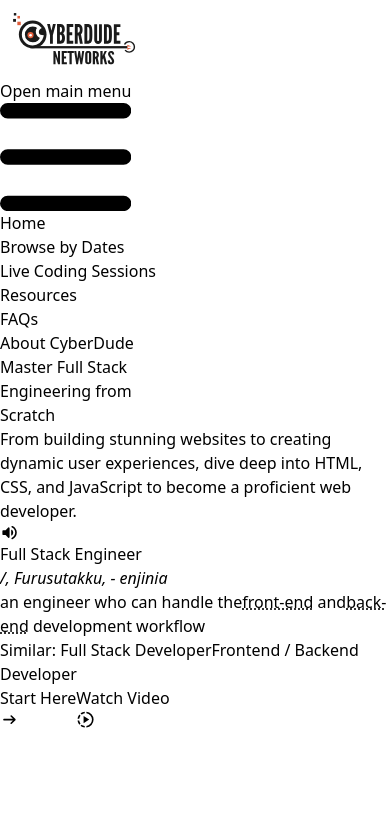
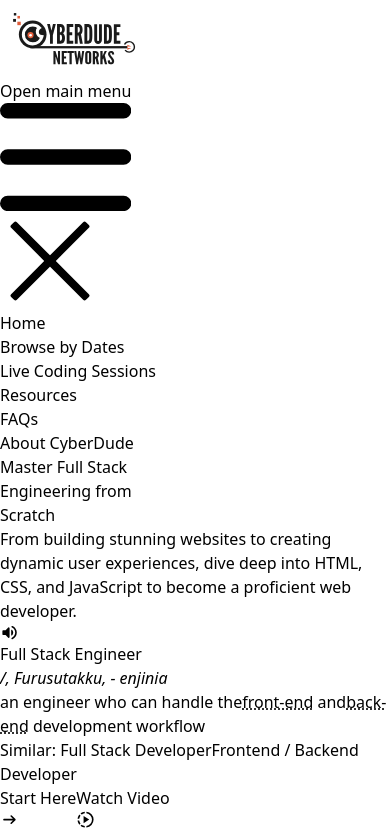
Before and after one commit to anburocky3/cyberdude-internship-app, a React (Vite) app: page / in a window 390 px wide. Shown: the top 830 px of the page. Built offline with nearby package versions, Linux system fonts and the light colour scheme.

Commit message:
added mobile responsive nav menu

```diff
--- a/src/components/TheNavbar.tsx
+++ b/src/components/TheNavbar.tsx
@@ -1,4 +1,5 @@
 import { NavLink } from "react-router-dom";
+import { useState } from "react";
 import CyberDudeLogoBlack from "../assets/cyberdude-logo-black.svg";
 // import CyberDudeLogoWhite from "../assets/cyberdude-logo-white.svg";
 import { HeaderMenu } from "@/types";
@@ -31,7 +32,14 @@
   );
 }
 
+// function to display the navMenu in mobile
+
 export default function TheNavbar() {
+  const [istoggleMenu, setIstoggleMenu] = useState(true);
+  const toggleMenu = () => {
+    setIstoggleMenu(!istoggleMenu);
+  };
+
   return (
     <header className="fixed inset-x-0 z-50  bg-orange-50 px-10 py-5">
       <div className="container mx-auto flex items-center justify-between">
@@ -39,15 +47,17 @@
           <img src={CyberDudeLogoBlack} alt="CyberDude logo" width={140} />
         </div>
         <button
+          id="hamburger-menu"
+          onClick={toggleMenu}
           data-collapse-toggle="navbar-default"
           type="button"
-          className="inline-flex h-10 w-10 items-center justify-center rounded-lg p-2 text-sm text-orange-500 hover:bg-gray-100 focus:outline-none focus:ring-2 focus:ring-gray-200 dark:text-orange-400 dark:hover:bg-orange-700 dark:focus:ring-orange-600 md:hidden"
+          className="inline-flex h-10 w-10 items-center justify-center rounded-lg p-2 text-sm text-orange-500 hover:bg-gray-100 focus:outline-none focus:ring-2 focus:ring-gray-200 dark:text-orange-400 dark:hover:bg-orange-700 dark:focus:ring-orange-600 lg:hidden"
           aria-controls="navbar-default"
           aria-expanded="false"
         >
           <span className="sr-only">Open main menu</span>
           <svg
-            className="h-5 w-5"
+            className={istoggleMenu ? " h-5 w-5 lg:hidden" : "hidden"}
             aria-hidden="true"
             xmlns="http://www.w3.org/2000/svg"
             fill="none"
@@ -61,8 +71,33 @@
               d="M1 1h15M1 7h15M1 13h15"
             />
           </svg>
+          <svg
+            id="close-menu"
+            className={istoggleMenu ? "hidden h-5 w-5" : "h-5 w-5"}
+            xmlns="http://www.w3.org/2000/svg"
+            x="0px"
+            y="0px"
+            width="100"
+            height="100"
+            viewBox="0 0 50 50"
+          >
+            <path
+              stroke="currentColor"
+              strokeLinecap="round"
+              strokeLinejoin="round"
+              strokeWidth="2"
+              d="M 7.71875 6.28125 L 6.28125 7.71875 L 23.5625 25 L 6.28125 42.28125 L 7.71875 43.71875 L 25 26.4375 L 42.28125 43.71875 L 43.71875 42.28125 L 26.4375 25 L 43.71875 7.71875 L 42.28125 6.28125 L 25 23.5625 Z"
+            ></path>
+          </svg>
         </button>
-        <ul className="hidden items-center space-x-10 md:flex">
+        <ul
+          id="mobileNavMenu"
+          className={
+            istoggleMenu
+              ? " hidden items-center space-x-10 lg:flex"
+              : "absolute left-[0px] top-[118px]  flex  h-screen w-full flex-col items-center justify-center gap-8 bg-gray-50 "
+          }
+        >
           {menuData.map((headerMenu, index) => {
             return (
               <MenuLink
```
Also changed, not shown: 1 other file (tests, documents, lock files or other folders).
